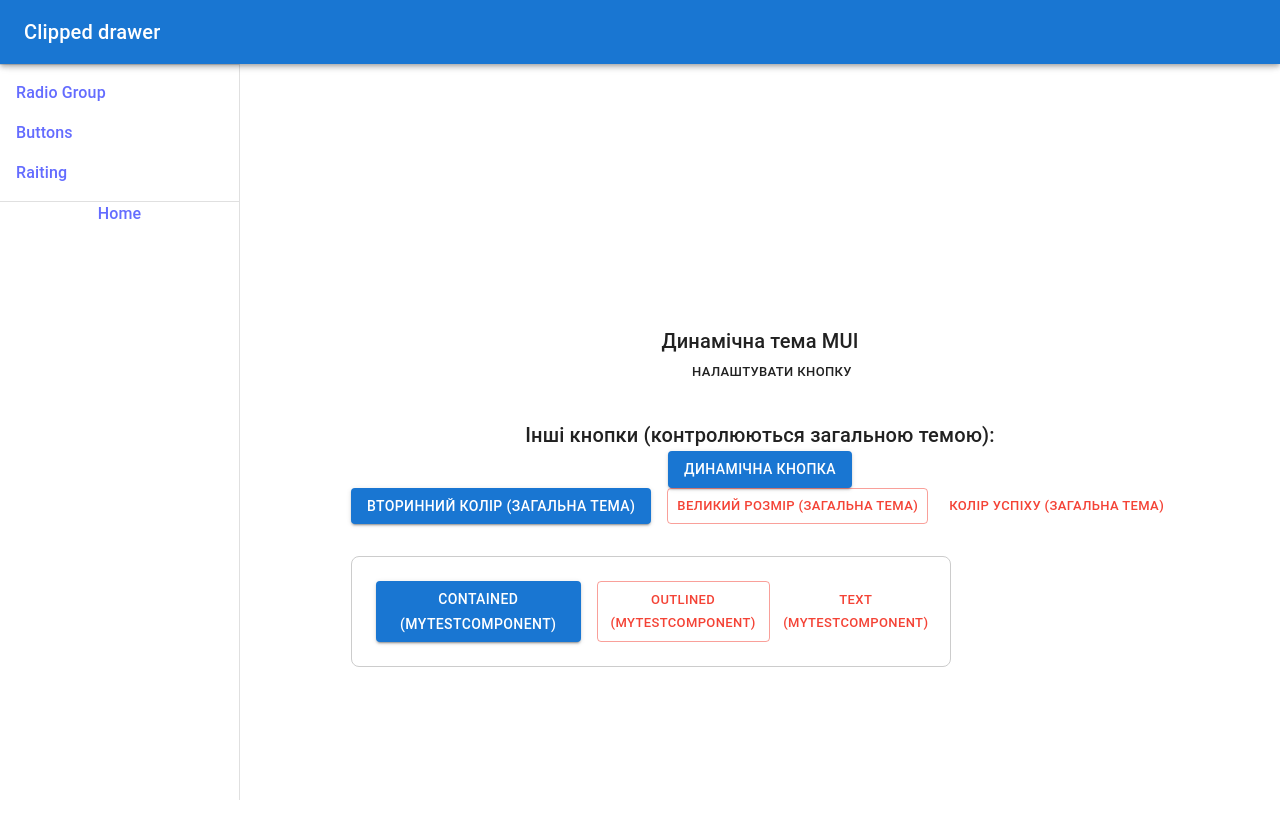
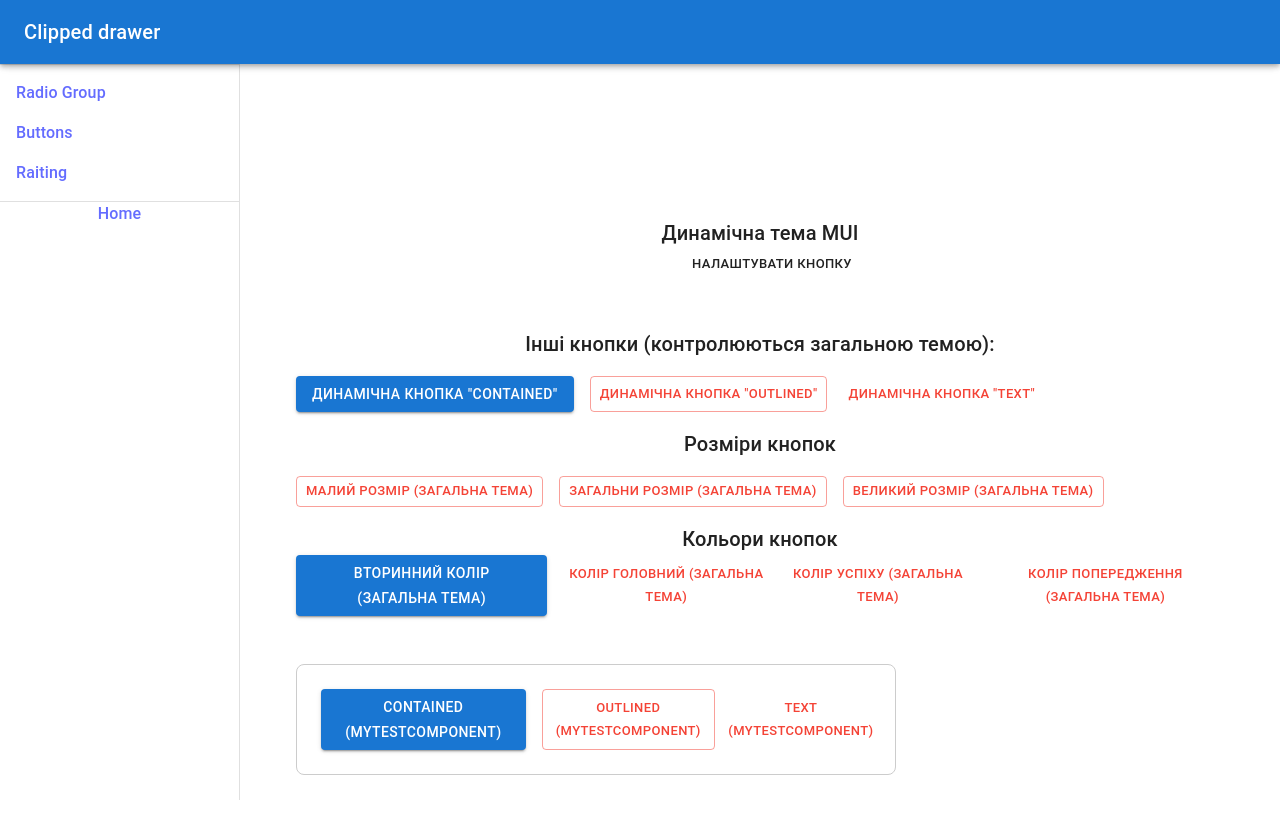
Before and after one commit to ybabenkoJapp/react-tutorial-and-components, a React (Vite) app: page / in a window 1280 px wide. Shown: the top 814 px of the page. Built offline with nearby package versions, Linux system fonts and the light colour scheme; some icons are missing.

Commit message:
feat(MyCustomThemeMainComponent.tsx): enhance button configurations and layout for better usability

```diff
--- a/src/components/MyCustomThemeMainComponent.tsx
+++ b/src/components/MyCustomThemeMainComponent.tsx
@@ -48,7 +48,7 @@ export default function MyCustomThemeMainComponent() {
           minHeight: "calc(100vh - 64px)",
         }}
       >
-        <Stack>
+        <Stack sx={{ gap: 2 }}>
           <Box>
             <Typography variant="h6" component="div" sx={{ flexGrow: 1 }}>
               Динамічна тема MUI
@@ -61,15 +61,54 @@ export default function MyCustomThemeMainComponent() {
               Налаштувати кнопку
             </Button>
           </Box>
-          <Box>
+          <Box sx={{ display: "flex", gap: 2, flexDirection: "column" }}>
             <Typography variant="h6" sx={{ mt: 4 }}>
               Інші кнопки (контролюються загальною темою):
             </Typography>
-
+            <Box sx={{ display: "flex", gap: 2 }}>
               <Button variant="contained" onClick={handleDynamicButtonClick}>
-              Динамічна кнопка
+                Динамічна кнопка "contained"
+              </Button>
+              <Button variant="outlined" onClick={handleDynamicButtonClick}>
+                Динамічна кнопка "outlined"
+              </Button>
+              <Button variant="text" onClick={handleDynamicButtonClick}>
+                Динамічна кнопка "text"
               </Button>
             </Box>
+          </Box>
+          <Box sx={{ display: "flex", gap: 2, flexDirection: "column" }}>
+            <Typography variant="h6" component="div" sx={{ flexGrow: 1 }}>
+              Розміри кнопок
+            </Typography>
+            <Box>
+              <Box sx={{ display: "flex", gap: 2 }}>
+                <Button
+                  variant="outlined"
+                  onClick={() => handleComponentSizeChange("small")}
+                >
+                  Малий розмір (Загальна тема)
+                </Button>
+                <Button
+                  variant="outlined"
+                  onClick={() => handleComponentSizeChange("regular")}
+                >
+                  Загальни розмір (Загальна тема)
+                </Button>
+                <Button
+                  variant="outlined"
+                  onClick={() => handleComponentSizeChange("large")}
+                >
+                  Великий розмір (Загальна тема)
+                </Button>
+              </Box>
+            </Box>
+          </Box>
+
+          <Box>
+            <Typography variant="h6" component="div" sx={{ flexGrow: 1 }}>
+              Кольори кнопок
+            </Typography>
             <Box sx={{ display: "flex", gap: 2 }}>
               <Button
                 variant="contained"
@@ -78,10 +117,10 @@ export default function MyCustomThemeMainComponent() {
                 Вторинний колір (Загальна тема)
               </Button>
               <Button
-              variant="outlined"
-              onClick={() => handleComponentSizeChange("large")}
+                variant="text"
+                onClick={() => handleComponentColorChange("primary")}
               >
-              Великий розмір (Загальна тема)
+                Колір головний (Загальна тема)
               </Button>
               <Button
                 variant="text"
@@ -89,6 +128,13 @@ export default function MyCustomThemeMainComponent() {
               >
                 Колір успіху (Загальна тема)
               </Button>
+              <Button
+                variant="text"
+                onClick={() => handleComponentColorChange("warning")}
+              >
+                Колір попередження (Загальна тема)
+              </Button>
+            </Box>
           </Box>
           <Box>
             <MyTestComponent>
```
Lines whose indentation alone changed are shown as unchanged.
